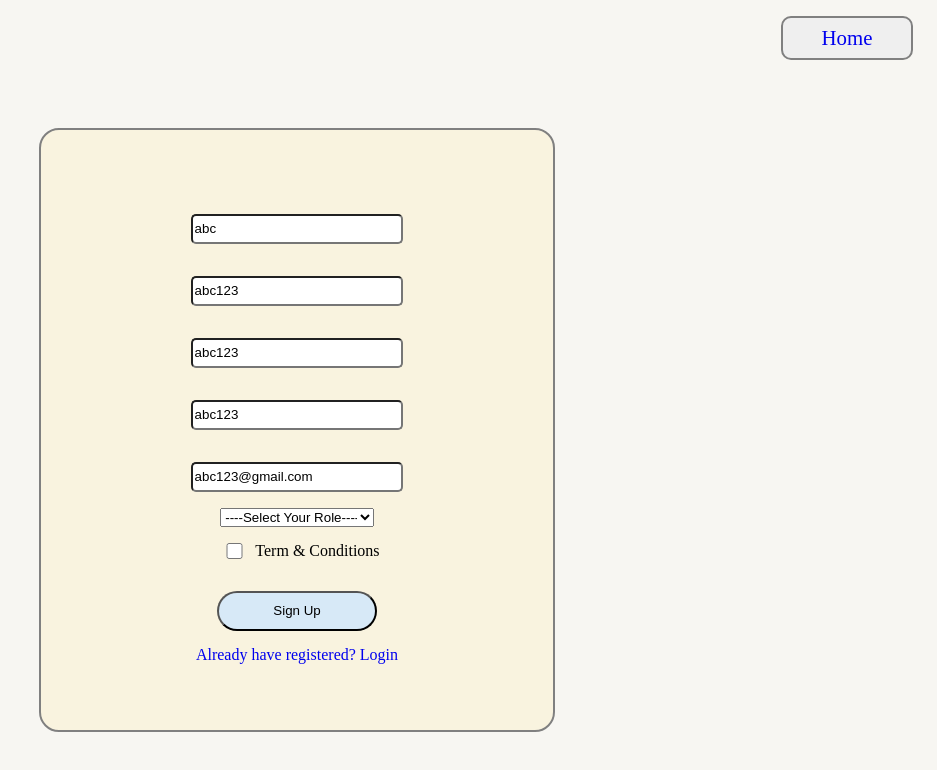
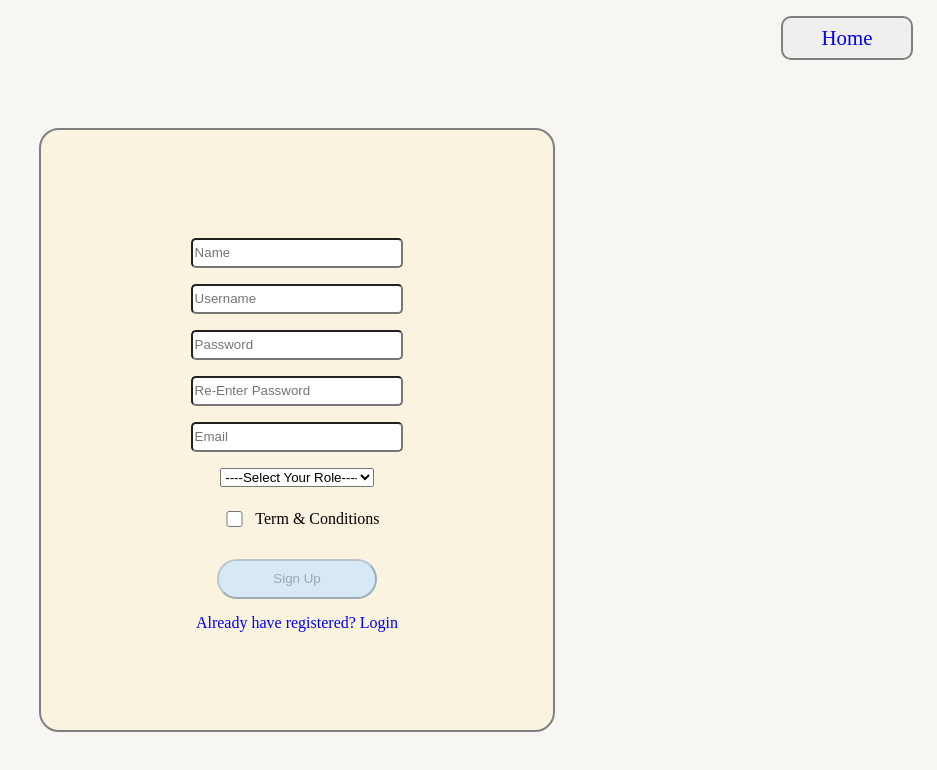
Before and after one commit to blackenjoy27/Use-My-Tech-FE, a React (Create React App) app: page /register in a window 1280 px wide. Shown: the top 770 px of the page, without its empty margins (343-1280 px from the left). Built offline with nearby package versions, Linux system fonts and the light colour scheme.

Commit message:
finish form validations, need to fix confirmation

```diff
--- a/src/components/signup-page/SignupForm.js
+++ b/src/components/signup-page/SignupForm.js
@@ -1,13 +1,15 @@
-import React, { useState } from "react";
+import React, { useState, useEffect } from "react";
 import styled from "styled-components";
 import { Link } from "react-router-dom";
+import * as yup from "yup";
+import schema from "../../validations/signupSchema";
 import axios from "axios";
 
 const initialUserInfo = {
     name: "abc",
     username: "abc123",
-    password1: "abc123",
-    password2: "abc123",
+    password: "abc123",
+    passwordConfirmation: "abc123",
     email: "abc123@gmail.com",
     role_id: "",
     term: false,
@@ -27,12 +29,13 @@ const Form = styled.form`
 
     input{
         border-radius:5px;
-        margin:1rem;
+        margin:0.5rem;
         width:40%;
         height:1.5rem;
     }
     select{
         width:30%;
+        margin:0.5rem;
     }
     label{
         width:40%;
@@ -49,6 +52,12 @@ const Form = styled.form`
     a{
         margin-bottom:0rem;
     }
+    span{
+        color:#ff616d;
+        display:flex;
+        width: 40%;
+        margin:0 auto;
+    }
 `
 
 const Button = styled.button`
@@ -62,22 +71,53 @@ const Button = styled.button`
         cursor:pointer;
     }
 `
-export default () => {
-    const [newUser, setNewUser] = useState(initialUserInfo);
+export default function () {
+    const [newUser, setNewUser] = useState({
+        name: "",
+        username: "",
+        password: "",
+        passwordConfirmation: "",
+        email: "",
+        role_id: "",
+        term: false,
+    });
+
+    const [isDisabled, setIsDisabled] = useState(true);
+    const [formErrors, setFormErrors] = useState({
+        name: "",
+        username: "",
+        password: "",
+        passwordConfirmation: "",
+        email: "",
+        role_id: "",
+        term: false,
+    });
+
+    useEffect(() => {
+        schema.isValid(newUser).then(valid => {
+            setIsDisabled(!valid)
+        })
+    }, [newUser])
 
     const updateNewUser = (e) => {
-        if (e.target.name === "role_id") {
-            setNewUser({ ...newUser, ["role_id"]: Number(e.target.value) })
-        } else {
-            const value = e.target.type === "checkbox" ? e.target.checked : e.target.value
-            setNewUser({ ...newUser, [e.target.name]: value })
-        }
+        yup.reach(schema, e.target.name)
+            .validate(e.target.value)
+            .then(() => {
+                setFormErrors({ ...formErrors, [e.target.name]: "" })
+            })
+            .catch(err => {
+                setFormErrors({ ...formErrors, [e.target.name]: err.errors })
+            })
+        let value = e.target.type === "checkbox" ? e.target.checked : e.target.value
+        value = e.target.name === "role_id" ? Number(e.target.value) : value
 
+        setNewUser({ ...newUser, [e.target.name]: value })
     }
 
     const registerUser = (e) => {
         e.preventDefault();
         console.log(newUser);
+        console.log(yup.ref("password"))
         // axios.post("https://ft-use-my-tech-02.herokuapp.com/api/auth/register", newUser)
         //     .then(data => {
         //         console.log(data);
@@ -86,6 +126,7 @@ export default () => {
 
     return (
         <Form onSubmit={registerUser}>
+
             <input
                 name="name"
                 value={newUser.name}
@@ -93,6 +134,8 @@ export default () => {
                 type="text"
                 placeholder="Name"
             />
+            {formErrors.name && <span>{formErrors.name}</span>}
+
 
             <input
                 name="username"
@@ -101,20 +144,25 @@ export default () => {
                 type="text"
                 placeholder="Username"
             />
+            {formErrors.username && <span>{formErrors.username}</span>}
+
             <input
-                name="password1"
-                value={newUser.password1}
+                name="password"
+                value={newUser.password}
                 onChange={updateNewUser}
                 type="text"
                 placeholder="Password"
             />
+            {formErrors.password && <span>{formErrors.password}</span>}
             <input
-                name="password2"
-                value={newUser.password2}
+                name="passwordConfirmation"
+                value={newUser.passwordConfirmation}
                 onChange={updateNewUser}
                 type="text"
                 placeholder="Re-Enter Password"
             />
+            {formErrors.passwordConfirmation && <span>{formErrors.passwordConfirmation}</span>}
+
             <input
                 name="email"
                 value={newUser.email}
@@ -122,16 +170,19 @@ export default () => {
                 type="text"
                 placeholder="Email"
             />
+            {formErrors.email && <span>{formErrors.email}</span>}
+
             <select name="role_id" onChange={updateNewUser}>
                 <option value="">----Select Your Role----</option>
                 <option value={1}>Owner</option>
                 <option value={2}>Renter</option>
             </select>
+            {formErrors.role_id && <span>{formErrors.role_id}</span>}
             <label>
                 <input name="term" className="checkBox" type="checkbox" onChange={updateNewUser} />
                 Term & Conditions
             </label>
-            <Button type="submit">Sign Up</Button>
+            <Button type="submit" disabled={isDisabled}>Sign Up</Button>
             <Link to="/login">Already have registered? Login</Link>
         </Form>
     )
--- /dev/null
+++ b/src/validations/signupSchema.js
@@ -0,0 +1,25 @@
+import * as yup from "yup";
+
+export default yup.object().shape({
+    name: yup
+        .string()
+        .required("Name is required"),
+
+    username: yup
+        .string()
+        .required("Username is required"),
+    email: yup
+        .string()
+        .email("Must be a valid email")
+        .required("Email is required"),
+
+    password: yup.string().required('Password is required').min(6),
+    passwordConfirmation: yup.string()
+        .oneOf([yup.ref('password'), null], "Passwords must match"),
+
+    role_id: yup
+        .string()
+        .oneOf(["1", "2"], "User role is required and can be change later"),
+    term: yup.boolean().oneOf([true], "Must Agree with the term & policy")
+
+})
```
